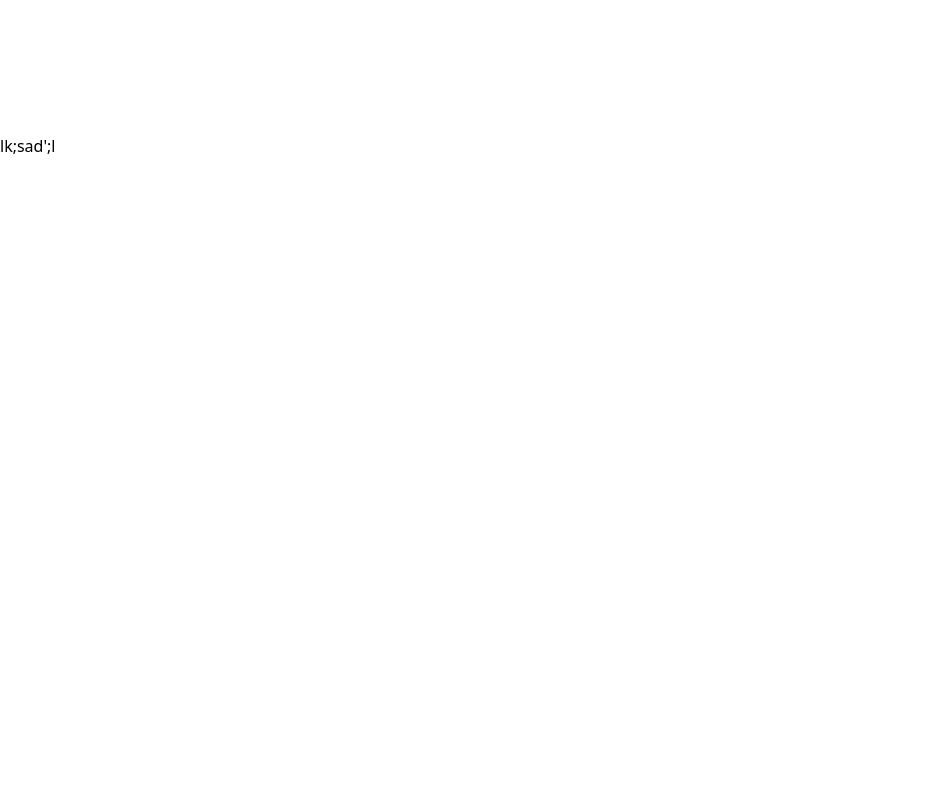
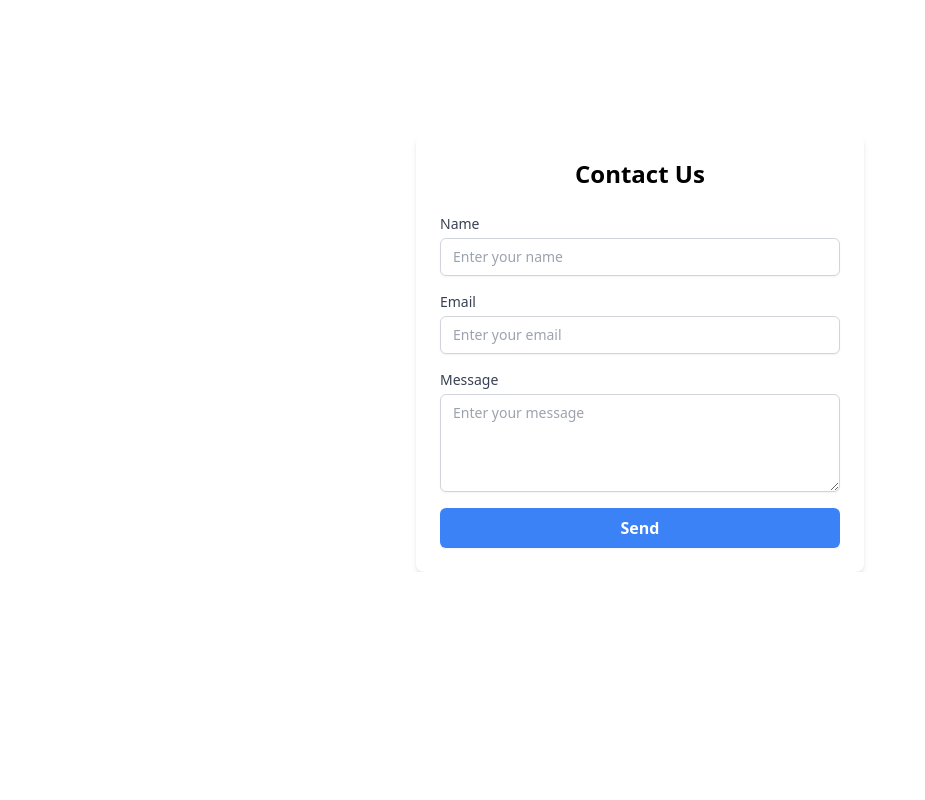
Before and after one commit to nattayod2547/react-en-kll-v1, a React (Vite) app: page / in a window 1280 px wide. Shown: the part 1480-2280 px from the top of the page, without its empty margins (0-925 px from the left). After the commit the page ends 2052 px from the top, so only its background shows below. Built offline with nearby package versions, Linux system fonts and the light colour scheme.

Commit message:
Add files via upload

```diff
--- a/package.json
+++ b/package.json
@@ -10,6 +10,9 @@
     "preview": "vite preview"
   },
   "dependencies": {
+    "axios": "^1.7.3",
+    "body-parser": "^1.20.2",
+    "express": "^4.19.2",
     "lodash": "^4.17.21",
     "react": "^18.3.1",
     "react-dom": "^18.3.1",
--- a/src/App.jsx
+++ b/src/App.jsx
@@ -4,6 +4,7 @@ import './App.css'
 import Navbarr from './components/Navbarr'
 import Boxboyde from './components/Boxboyde'
 import Aboutpag from './components/Aboutpag'
+import Contact from './components/Contact'
 
 function App() {
 
@@ -13,13 +14,7 @@ function App() {
       <div className='mt-16'>
         <Boxboyde/>
         <Aboutpag/>
-
-
-
-        <p className='h-screen'>lk;sad';l</p>
-        <p className='h-screen'>lk;sad';l</p>
-        <p className='h-screen'>lk;sad';l</p>
-        <p className='h-screen'>lk;sad';l</p>
+        <Contact/>
 
       </div>
 
--- /dev/null
+++ b/src/components/Contact.jsx
@@ -0,0 +1,96 @@
+import React, { useState } from 'react';
+import axios from 'axios';
+
+function Contact() {
+  const [formData, setFormData] = useState({
+    name: '',
+    email: '',
+    message: ''
+  });
+
+  const handleChange = (e) => {
+    const { name, value } = e.target;
+    setFormData({
+      ...formData,
+      [name]: value
+    });
+  };
+
+  const handleSubmit = async (e) => {
+    e.preventDefault();
+
+    const message = `Name: ${formData.name}\nEmail: ${formData.email}\nMessage: ${formData.message}`;
+    const token = '2Ce4hYv3KLHsKs5rDEQRWSYkyFFcs8zx5ompHH6Vc1T'; // ใส่ LINE Notify Token ของคุณที่นี่
+
+    try {
+      const response = await axios.post(
+        'https://cors-anywhere.herokuapp.com/https://notify-api.line.me/api/notify',
+        new URLSearchParams({ message }),
+        {
+          headers: {
+            'Content-Type': 'application/x-www-form-urlencoded',
+            'Authorization': `Bearer ${token}`
+          }
+        }
+      );
+      console.log('Response:', response.data);
+      alert('Message sent successfully!');
+      setFormData({ name: '', email: '', message: '' });
+    } catch (error) {
+      console.error('Error sending message:', error.response ? error.response.data : error.message);
+      alert('Failed to send message.');
+    }
+  };
+
+  return (
+    <div className="max-w-md mx-auto p-6 bg-white rounded-lg shadow-md">
+      <h2 className="text-2xl font-bold mb-6 text-center">Contact Us</h2>
+      <form onSubmit={handleSubmit} className="space-y-4">
+        <div>
+          <label htmlFor="name" className="block text-sm font-medium text-gray-700">Name</label>
+          <input
+            type="text"
+            id="name"
+            name="name"
+            value={formData.name}
+            onChange={handleChange}
+            placeholder="Enter your name"
+            className="mt-1 block w-full px-3 py-2 border border-gray-300 rounded-md shadow-sm focus:outline-none focus:ring-indigo-500 focus:border-indigo-500 sm:text-sm"
+          />
+        </div>
+        <div>
+          <label htmlFor="email" className="block text-sm font-medium text-gray-700">Email</label>
+          <input
+            type="email"
+            id="email"
+            name="email"
+            value={formData.email}
+            onChange={handleChange}
+            placeholder="Enter your email"
+            className="mt-1 block w-full px-3 py-2 border border-gray-300 rounded-md shadow-sm focus:outline-none focus:ring-indigo-500 focus:border-indigo-500 sm:text-sm"
+          />
+        </div>
+        <div>
+          <label htmlFor="message" className="block text-sm font-medium text-gray-700">Message</label>
+          <textarea
+            id="message"
+            name="message"
+            value={formData.message}
+            onChange={handleChange}
+            placeholder="Enter your message"
+            rows="4"
+            className="mt-1 block w-full px-3 py-2 border border-gray-300 rounded-md shadow-sm focus:outline-none focus:ring-indigo-500 focus:border-indigo-500 sm:text-sm"
+          />
+        </div>
+        <button
+          type="submit"
+          className="w-full py-2 px-4 bg-blue-500 text-white font-semibold rounded-md shadow-sm hover:bg-blue-600 focus:outline-none focus:ring-2 focus:ring-offset-2 focus:ring-blue-500"
+        >
+          Send
+        </button>
+      </form>
+    </div>
+  );
+}
+
+export default Contact;
```
Also changed, not shown: sever.js (added, +35 -0 lines), src/components/Navbarr.jsx (indentation only), 1 other file (tests, documents, lock files or other folders).
